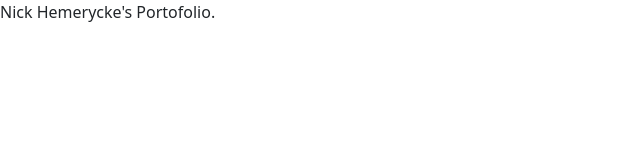
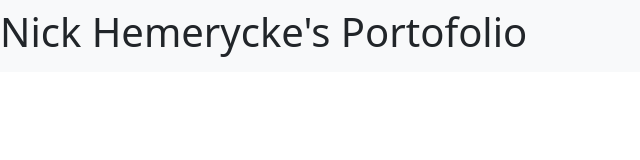
Before and after one commit to NickHemerycke/NickHemerycke.github.io, a plain HTML site: page index.html in a window 1280 px wide. Shown: the whole page, without its empty margins (0-640 px from the left). Drawn offline with nearby package versions, Linux system fonts and the light colour scheme.

Commit message:
just another commit

```diff
--- a/index.html
+++ b/index.html
@@ -7,12 +7,12 @@
     <link href="https://cdn.jsdelivr.net/npm/bootstrap@5.3.3/dist/css/bootstrap.min.css" rel="stylesheet">
 </head>
 <body>
-    <header>
-        Nick Hemerycke's Portofolio.
-    </header>
-    <main>
+    <nav class = "navbar navbar-dark bg-light">
+        <div>
+            <h1>Nick Hemerycke's Portofolio</h1>
+        </div>
+    </nav>
 
-    </main>
     <script src="https://cdn.jsdelivr.net/npm/bootstrap@5.3.3/dist/js/bootstrap.bundle.min.js"></script>
 </body>
 </html>
```
